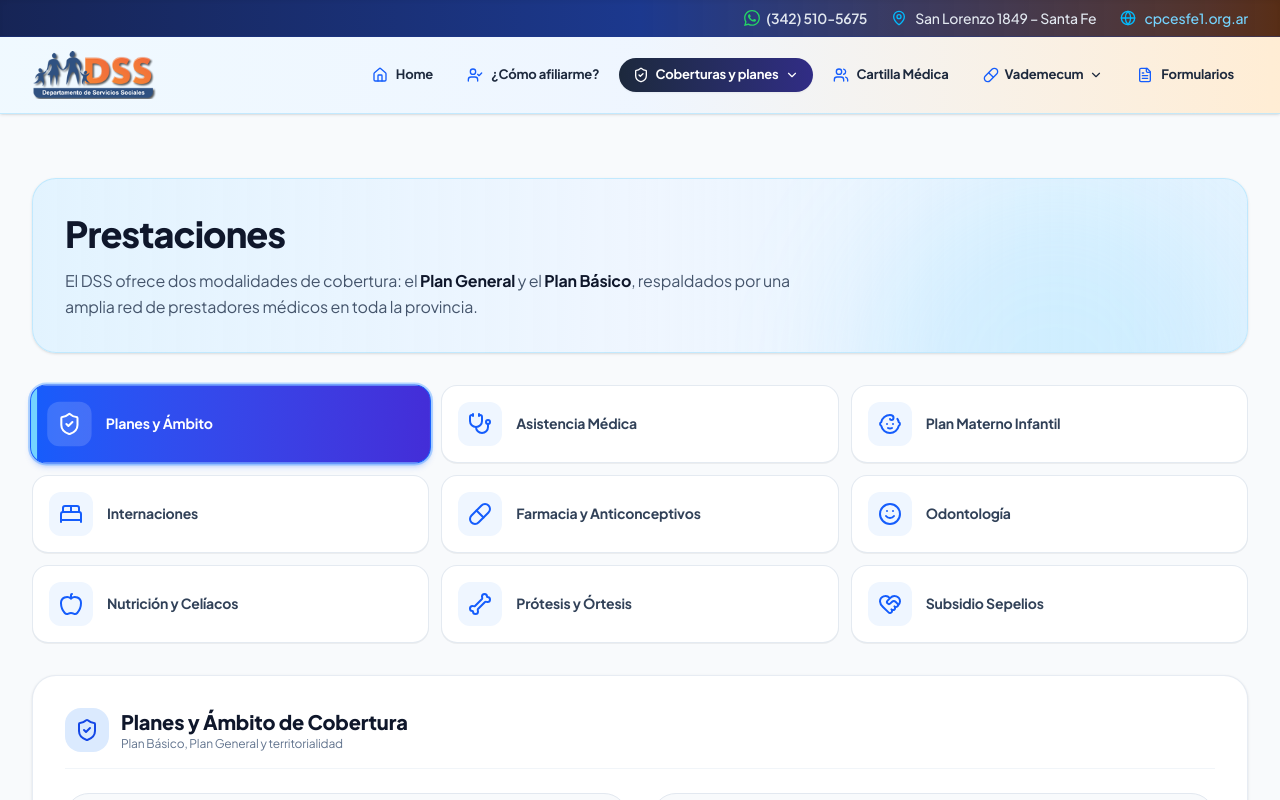
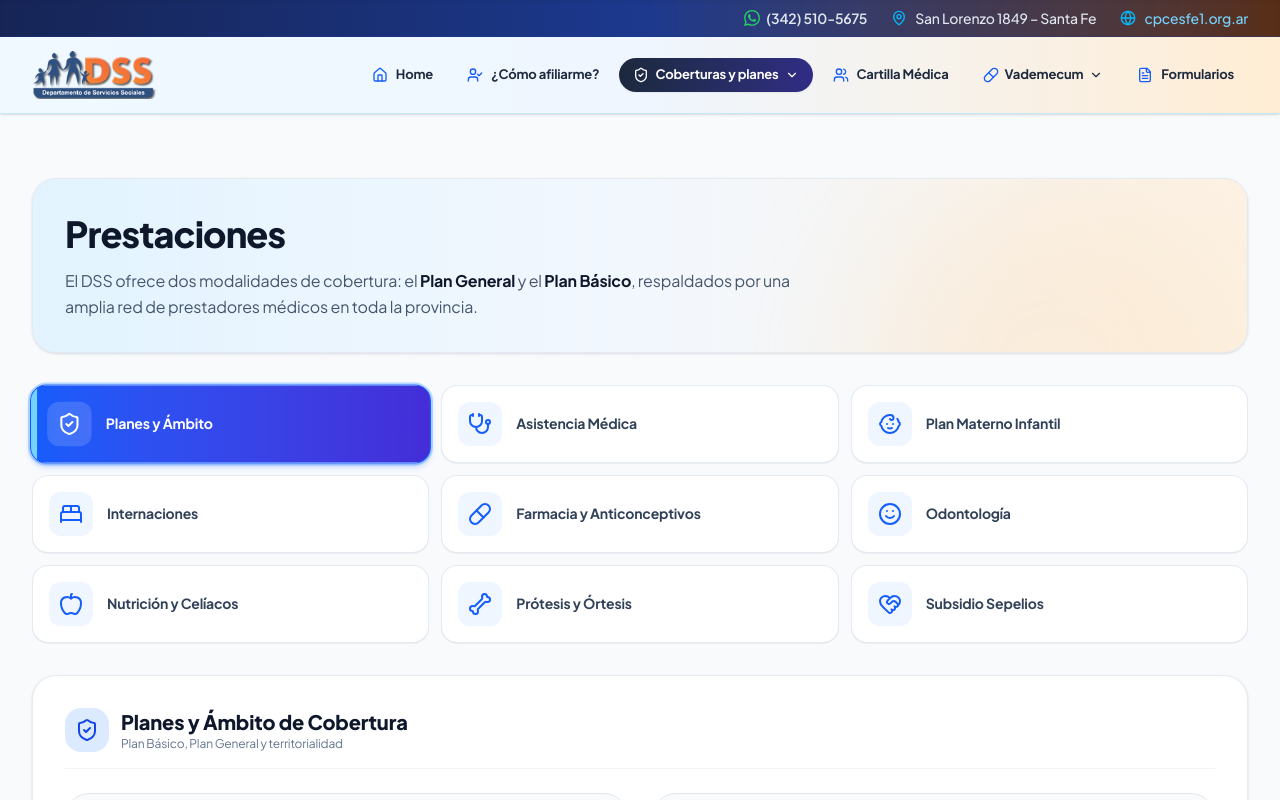
Before and after one commit to KarimServin/guia-interactiva-dss, a Next.js app: page /prestaciones in a window 1280 px wide. Shown: the top 800 px of the page. Built offline with nearby package versions, Linux system fonts and the light colour scheme.

Commit message:
Add subtle pastel orange gradient to Prestaciones header banner

```diff
--- a/src/components/CoberturasPlanesView.tsx
+++ b/src/components/CoberturasPlanesView.tsx
@@ -100,8 +100,8 @@ export const CoberturasPlanesView: React.FC<CoberturasPlanesViewProps> = ({
     <div id="coberturas-content" className="max-w-7xl mx-auto px-4 sm:px-6 lg:px-8 py-8 space-y-8 animate-in fade-in duration-300">
 
       {/* HERO BANNER */}
-      <div className="relative bg-gradient-to-r from-sky-100/90 via-blue-50 to-sky-100/80 rounded-3xl p-6 sm:p-8 shadow-sm overflow-hidden border border-sky-200/80">
-        <div className="absolute right-0 top-0 w-96 h-96 bg-sky-300/20 rounded-full blur-3xl pointer-events-none" />
+      <div className="relative bg-gradient-to-r from-sky-100/90 via-blue-50/60 to-orange-100/60 rounded-3xl p-6 sm:p-8 shadow-sm overflow-hidden border border-slate-200/80">
+        <div className="absolute right-0 top-0 w-96 h-96 bg-orange-200/25 rounded-full blur-3xl pointer-events-none" />
 
         <div className="relative z-10 max-w-4xl space-y-3">
 
```
